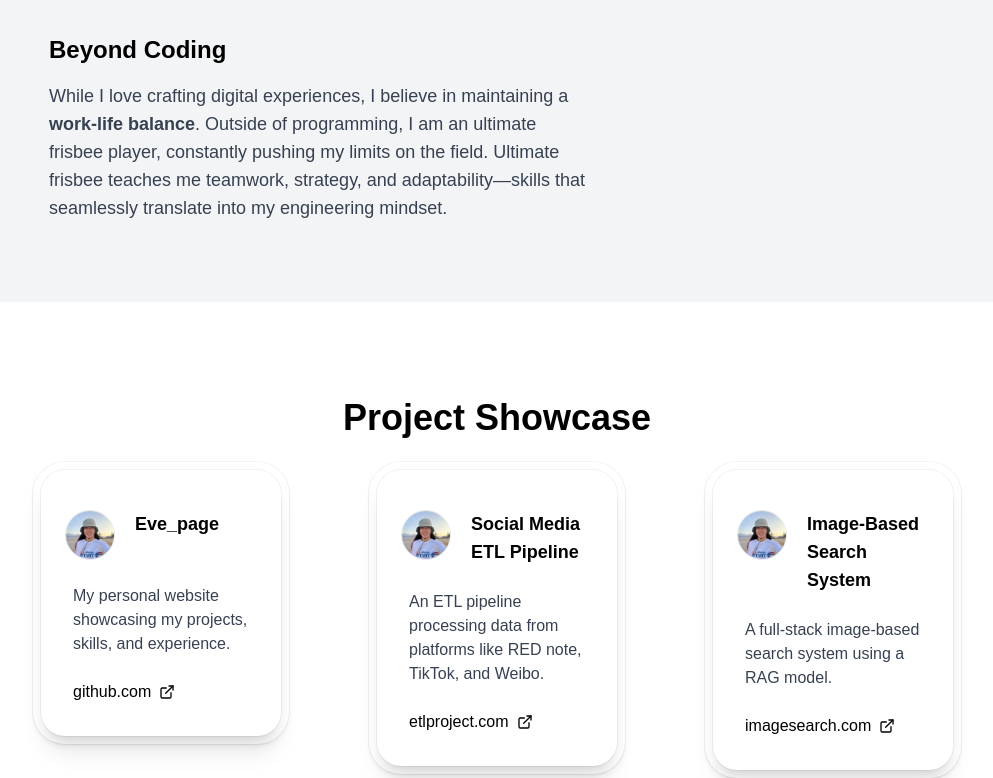
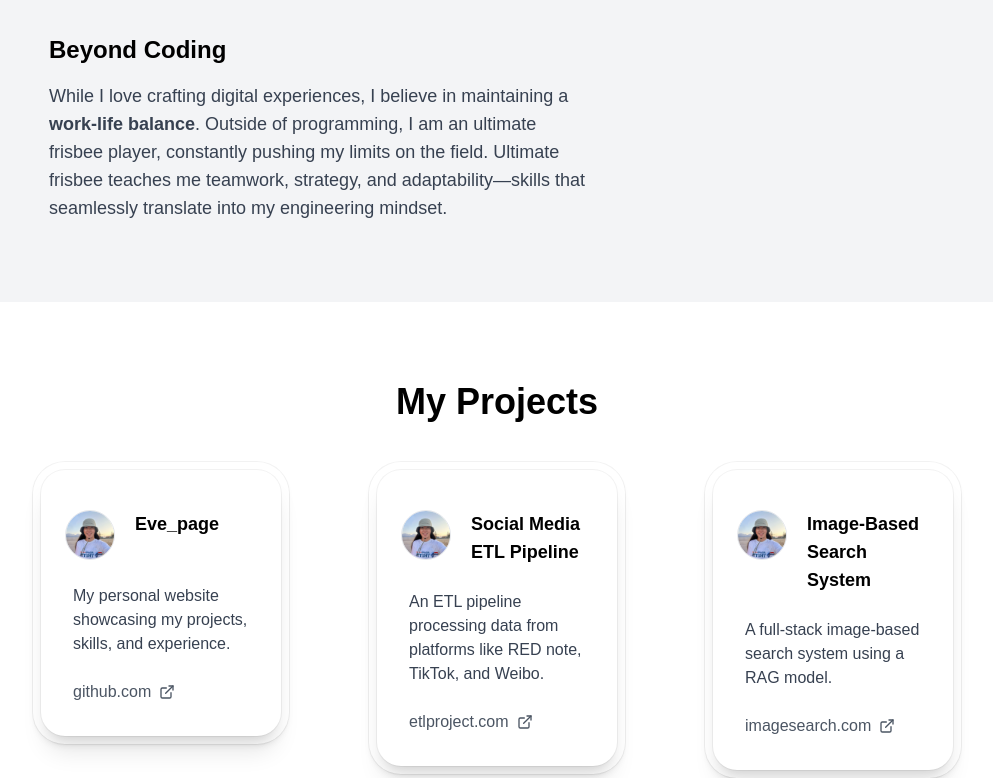
Before and after one commit to EvelynDevelops/eve_page, a Next.js app: page / in a window 1280 px wide. Shown: the part 1002-1780 px from the top of the page, without its empty margins (143-1136 px from the left). Built offline with nearby package versions, Linux system fonts and the light colour scheme.

Commit message:
update the layout of projects

```diff
--- a/app/page.tsx
+++ b/app/page.tsx
@@ -116,7 +116,7 @@ export default function Home() {
 
 
       <div className="bg-white dark:bg-gray-900 text-black dark:text-white py-20 px-10">
-        <h1 className="text-4xl font-bold text-center mb-6 mt-4">Project Showcase</h1>
+        <h1 className="text-4xl font-bold text-center mb-10">My Projects</h1>
         <Projects/>
       </div>
 
--- a/components/Projects.tsx
+++ b/components/Projects.tsx
@@ -86,8 +86,15 @@ function ProjectCard({ project, expanded, setExpanded }: {
 
           {/* Footer */}
           <ExpandableCardFooter className="flex justify-start space-x-2">
-            <p>{new URL(project.link).host}</p>
-            <ExternalLink className="size-4" />
+            <a
+              href={project.link}
+              target="_blank"
+              rel="noopener noreferrer"
+              className="text-gray-600 hover:text-black"
+            >
+              {new URL(project.link).host}
+            </a>
+            <ExternalLink className="text-gray-600 size-4" />
           </ExpandableCardFooter>
         </ExpandableCard>
       </ExpandableTrigger>
```
